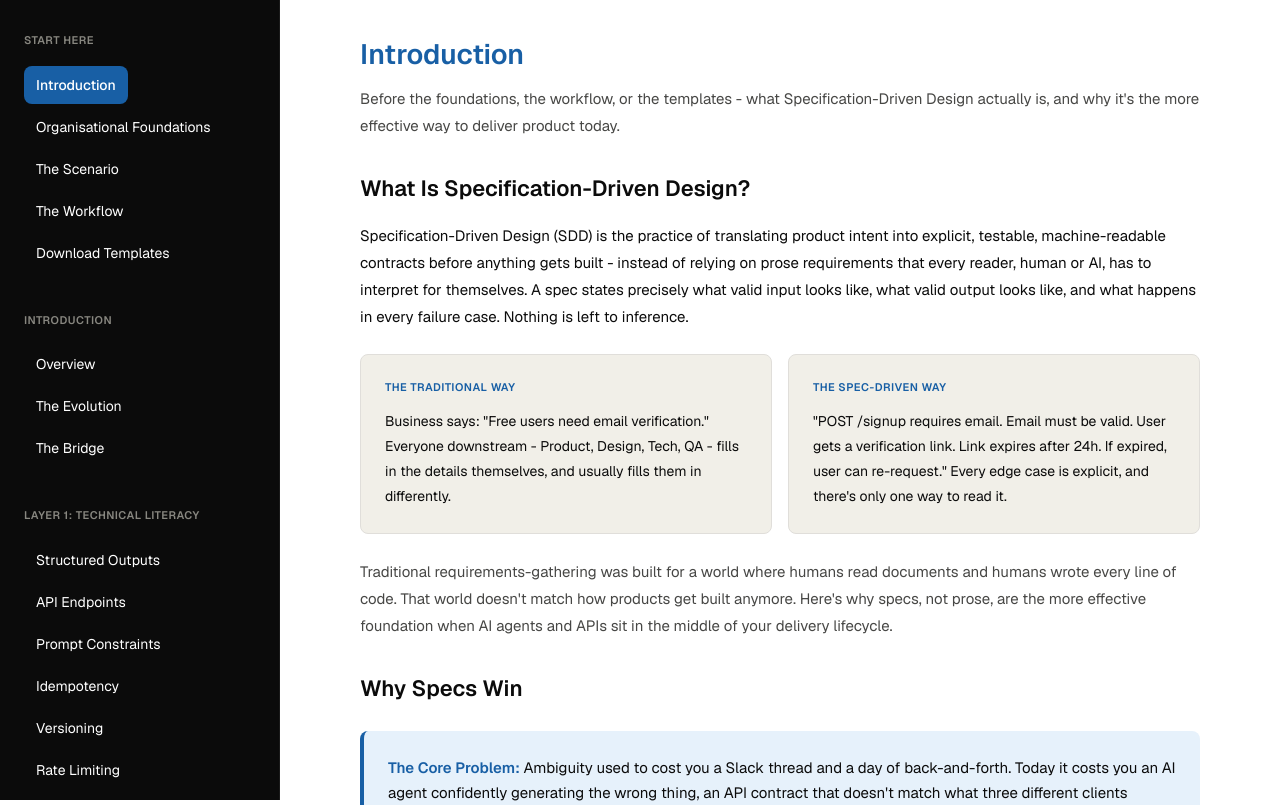
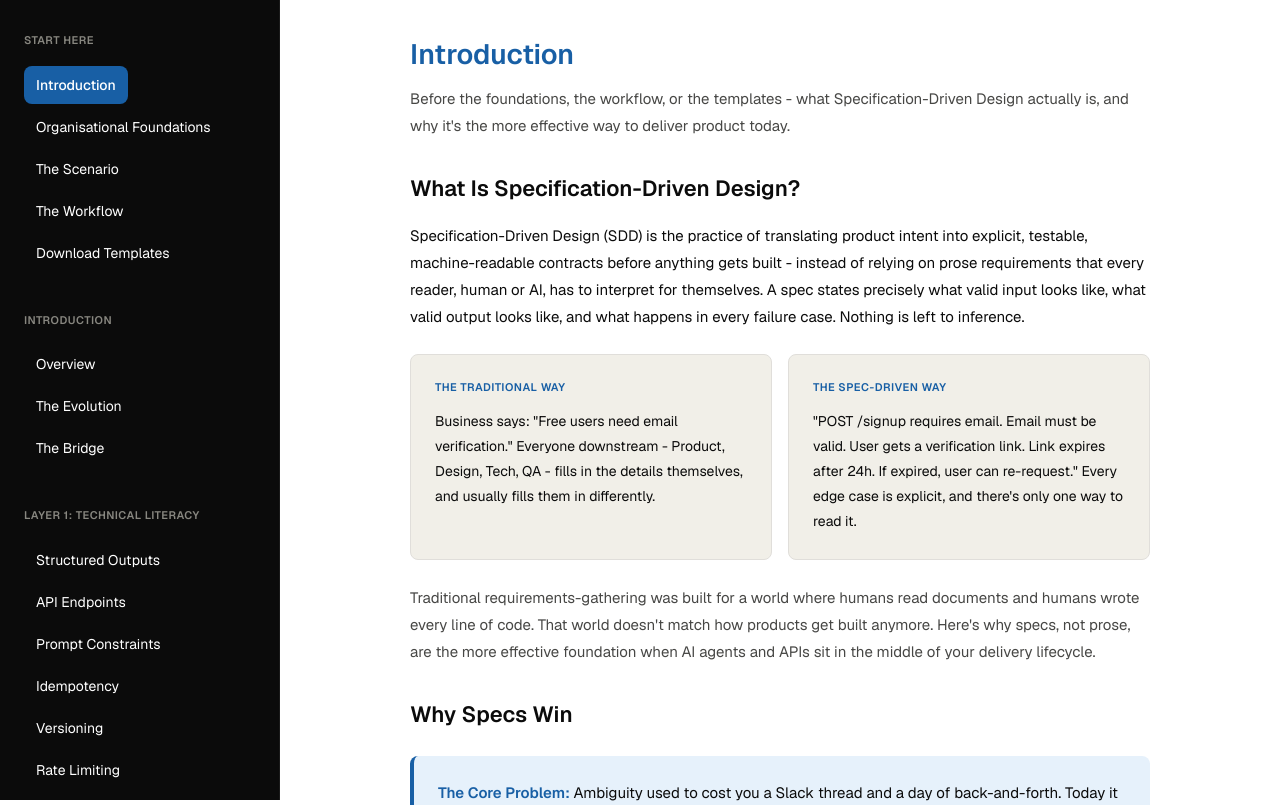
Before and after one commit to cgkean19/spec-driven-design, a plain HTML site: page index.html in a window 1280 px wide. Shown: the top 805 px of the page. Drawn offline with nearby package versions, Linux system fonts and the light colour scheme.

Commit message:
Add files via upload

```diff
--- a/index.html
+++ b/index.html
@@ -67,7 +67,7 @@
 
         .content-wrap {
             width: 100%;
-            max-width: 840px;
+            max-width: 740px;
         }
 
         .nav-section {
```
